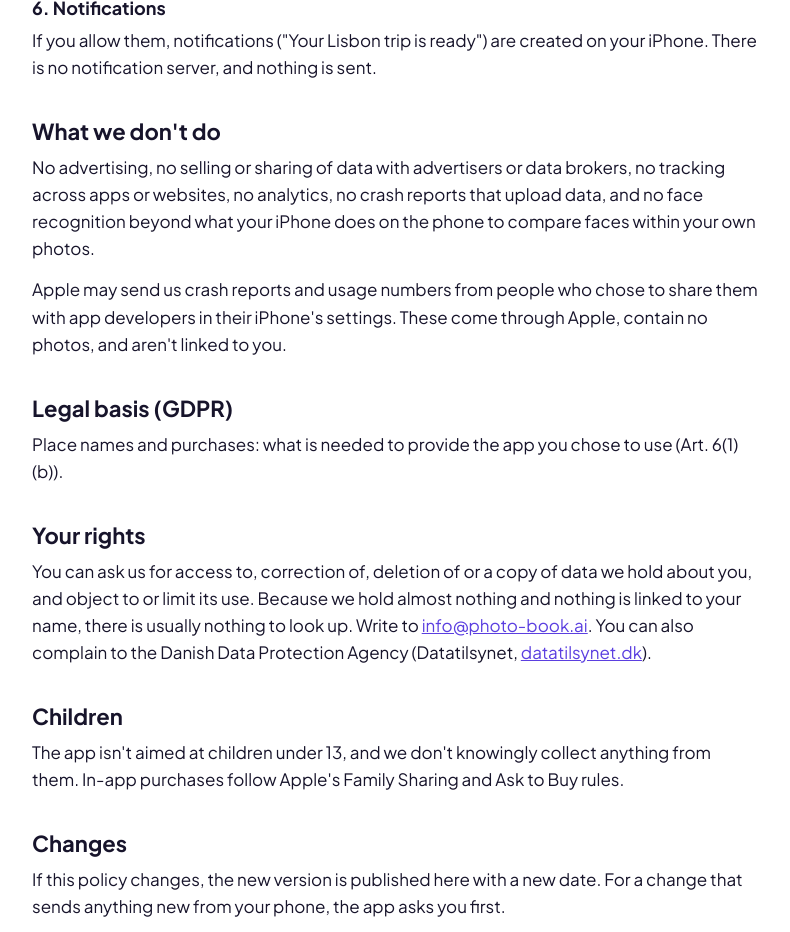
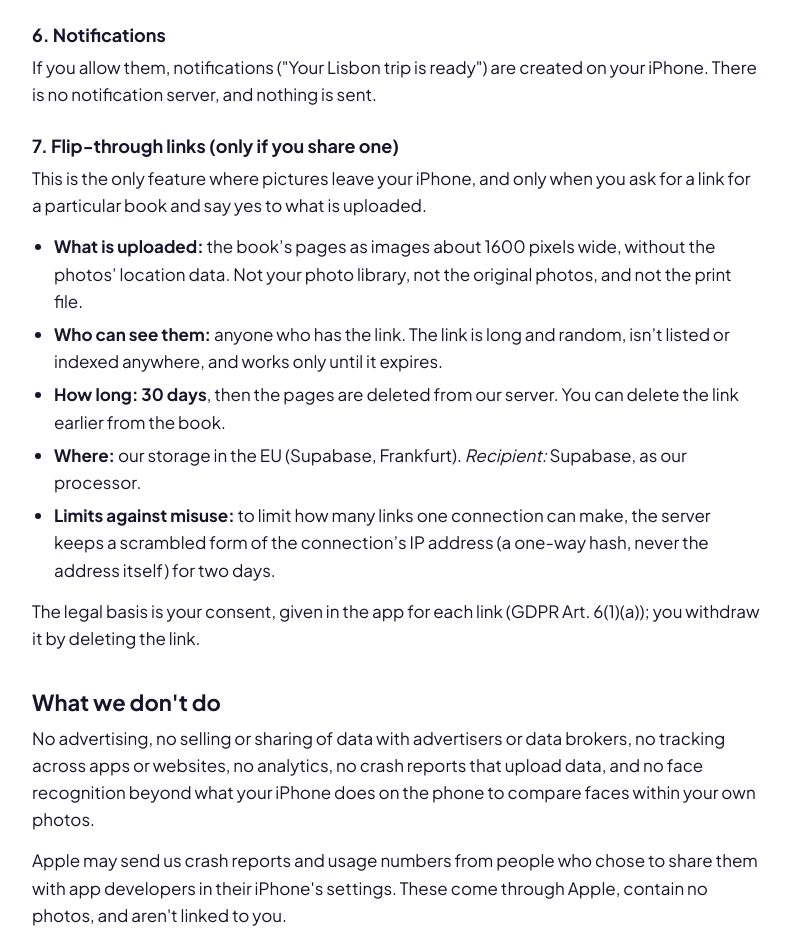
Before and after one commit to xauxatz/photo-book-site, a plain HTML site: page privacy/index.html in a window 1280 px wide. Shown: the part 1784-2716 px from the top of the page, without its empty margins (244-1034 px from the left). Drawn offline with Linux system fonts and the light colour scheme.

Commit message:
Launch prep for the flip-through link (decision 114): privacy policy section, listing and review notes, App Privacy answer, clean-up SQL, the link in Share and give
Co-Authored-By: Claude Opus 5.5 <noreply@anthropic.com>

```diff
--- a/privacy/index.html
+++ b/privacy/index.html
@@ -13,10 +13,10 @@
 <body>
 <header><a href="/"><img src="/assets/logo-horizontal-color.svg" alt="AI Photo Book"></a></header>
 <main>
-  <!-- Source: docs/privacy-policy-draft.md in the app repository (decision 51). Milestone 4's sections are added when
-       they ship. -->
+  <!-- Source: docs/privacy-policy-draft.md in the app repository (decision 51). Flip-through links added 2026-11-24
+       (decision 114); email and rewards aren't live. -->
   <h1>Privacy policy</h1>
-  <p class="updated">Last updated: 22 November 2026</p>
+  <p class="updated">Last updated: 24 November 2026</p>
   <p>AI Photo Book is made by <strong>Danger Island ApS</strong>, Th. Staunings Vej 48, 9210 Aalborg SØ, Denmark,
     CVR 32556736 ("we"). Questions about privacy: <a href="mailto:info@photo-book.ai">info@photo-book.ai</a>.</p>
 
@@ -24,7 +24,8 @@
     <h2>The short version</h2>
     <ul>
       <li><strong>Your photos stay on your iPhone.</strong> The app finds trips, picks photos and lays out your book on
-        the phone. We never receive your photos, thumbnails or anything the app works out about them.</li>
+        the phone. We never receive your photos, thumbnails or anything the app works out about them. The one
+        exception is a book you choose to share as a flip-through link: its pages, for 30 days (section 7).</li>
       <li><strong>No account, no tracking, no analytics, no ads.</strong> The app works without signing up.</li>
       <li>The few things that do leave the phone are listed below, each with what is sent, to whom and why.</li>
     </ul>
@@ -72,6 +73,24 @@
   <p>If you allow them, notifications ("Your Lisbon trip is ready") are created on your iPhone. There is no
     notification server, and nothing is sent.</p>
 
+  <h3>7. Flip-through links (only if you share one)</h3>
+  <p>This is the only feature where pictures leave your iPhone, and only when you ask for a link for a particular book
+    and say yes to what is uploaded.</p>
+  <ul>
+    <li><strong>What is uploaded:</strong> the book’s pages as images about 1600 pixels wide, without the photos’
+      location data. Not your photo library, not the original photos, and not the print file.</li>
+    <li><strong>Who can see them:</strong> anyone who has the link. The link is long and random, isn’t listed or indexed
+      anywhere, and works only until it expires.</li>
+    <li><strong>How long:</strong> <strong>30 days</strong>, then the pages are deleted from our server. You can delete the
+      link earlier from the book.</li>
+    <li><strong>Where:</strong> our storage in the EU (Supabase, Frankfurt). <em>Recipient:</em> Supabase, as our
+      processor.</li>
+    <li><strong>Limits against misuse:</strong> to limit how many links one connection can make, the server keeps a
+      scrambled form of the connection’s IP address (a one-way hash, never the address itself) for two days.</li>
+  </ul>
+  <p>The legal basis is your consent, given in the app for each link (GDPR Art. 6(1)(a)); you withdraw it by deleting
+    the link.</p>
+
   <h2>What we don't do</h2>
   <p>No advertising, no selling or sharing of data with advertisers or data brokers, no tracking across apps or
     websites, no analytics, no crash reports that upload data, and no face recognition beyond what your iPhone does on
```
